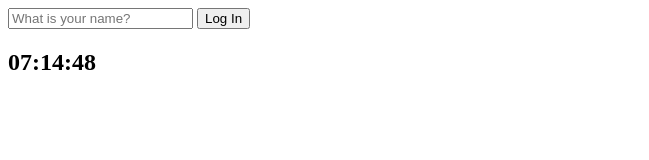
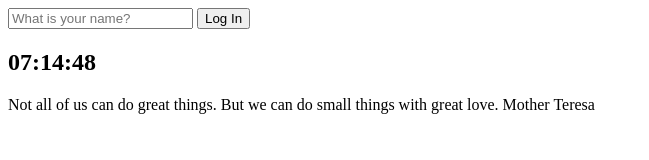
Before and after one commit to gwbaik9717/Momentum_clone, a plain HTML site: page index.html in a window 1280 px wide. Shown: the whole page, without its empty margins (0-649 px from the left). Drawn offline with Linux system fonts and the light colour scheme.

Commit message:
quotes
- array

```diff
--- a/index.html
+++ b/index.html
@@ -20,10 +20,14 @@
 
     <h1 id="greeting" class="hidden"></h1>
 
-
+    <div class="quote">
+        <span></span>
+        <span></span>
+    </div>
 
     <script src="./js/greetings.js"></script>
     <script src="./js/clock.js"></script>
+    <script src="./js/quotes.js"></script>
 </body>
 
 </html>
--- /dev/null
+++ b/js/quotes.js
@@ -0,0 +1,54 @@
+const quotes = [
+    {
+      quote: "Be yourself; everyone else is already taken.",
+      author: "Oscar Wilde",
+    },
+    {
+      quote:
+        "Two things are infinite: the universe and human stupidity; and I'm not sure about the universe.",
+      author: "Albert Einstein",
+    },
+    {
+      quote: "“So many books, so little time.”",
+      author: "Frank Zappa",
+    },
+    {
+      quote: "A room without books is like a body without a soul.",
+      author: "Marcus Tullius Cicero",
+    },
+    {
+      quote: "Be the change that you wish to see in the world.",
+      author: "Mahatma Gandhi",
+    },
+    {
+      quote:
+        "If you want to know what a man's like, take a good look at how he treats his inferiors, not his equals.",
+      author: "J.K. Rowling",
+    },
+    {
+      quote: "Everything you can imagine is real.",
+      author: "Pablo Picasso",
+    },
+    {
+      quote:
+        "You can never get a cup of tea large enough or a book long enough to suit me.",
+      author: "C.S. Lewis",
+    },
+    {
+      quote: "One good thing about music, when it hits you, you feel no pain.",
+      author: "Bob Marley",
+    },
+    {
+      quote:
+        "Not all of us can do great things. But we can do small things with great love.",
+      author: "Mother Teresa",
+    },
+  ];
+
+const quote = document.querySelector('.quote span:first-child');
+const author = document.querySelector('.quote span:last-child');
+
+
+const randomNum = Math.floor(Math.random() * quotes.length);
+quote.innerText = quotes[randomNum].quote;
+author.innerText = quotes[randomNum].author;
```
